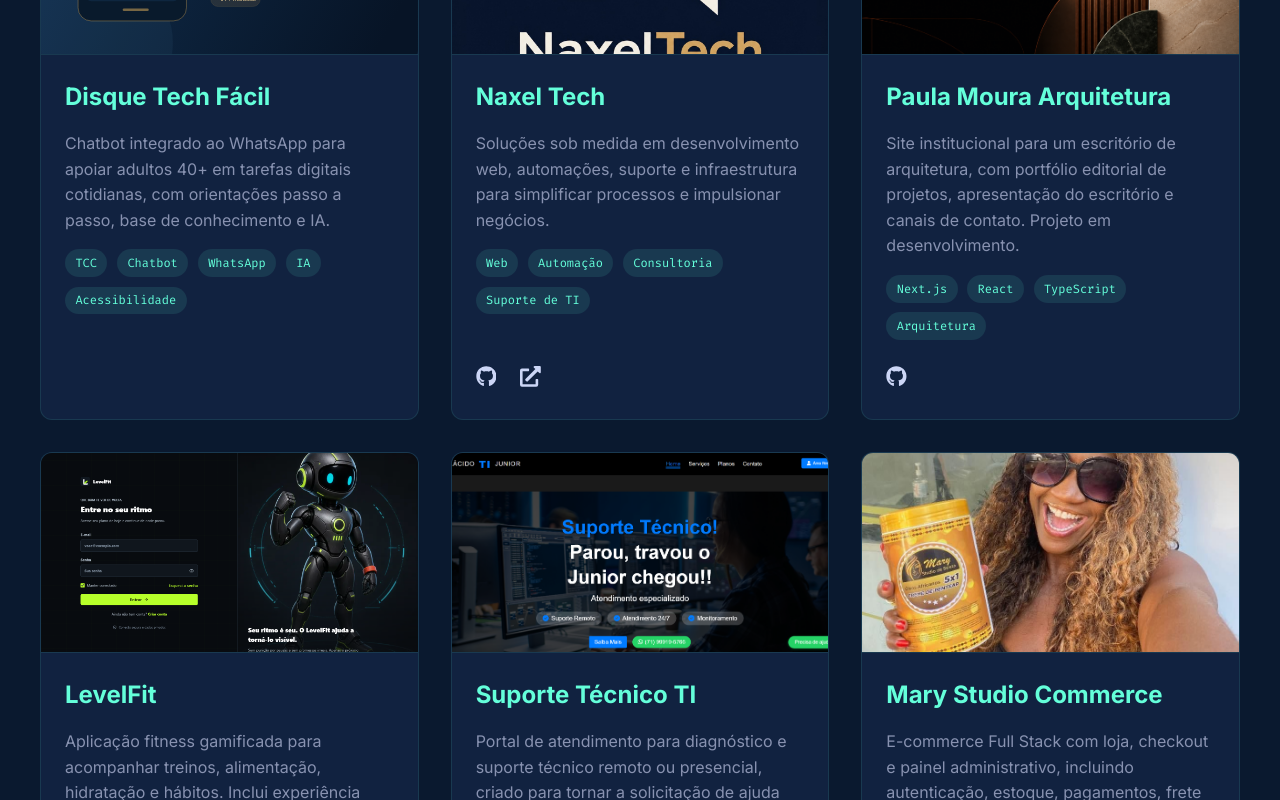
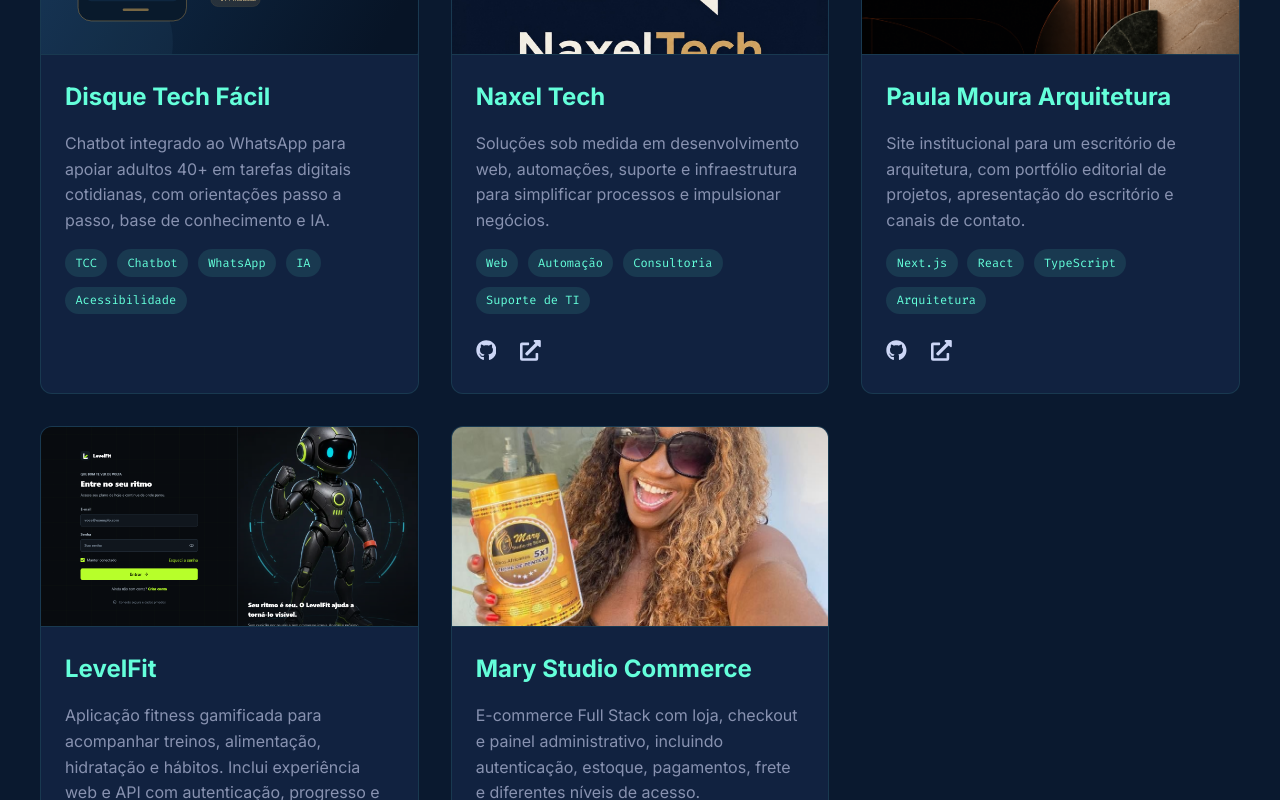
Before and after one commit to PlacidoFjr/Portfolio, a React (Create React App) app: page /projects in a window 1280 px wide. Shown: the part 400-1200 px from the top of the page. Built offline with nearby package versions, Linux system fonts and the light colour scheme.

Commit message:
chore: remove technical support project card

```diff
--- a/src/data/projects.js
+++ b/src/data/projects.js
@@ -17,10 +17,10 @@ export const projects = [
   },
   {
     title: 'Paula Moura Arquitetura',
-    description: 'Site institucional para um escritório de arquitetura, com portfólio editorial de projetos, apresentação do escritório e canais de contato. Projeto em desenvolvimento.',
+    description: 'Site institucional para um escritório de arquitetura, com portfólio editorial de projetos, apresentação do escritório e canais de contato.',
     image: '/imagens/paula-moura-arquitetura.png',
     github: 'https://github.com/PlacidoFjr/PAULA-ARQUI',
-    live: '',
+    live: 'https://paula-arqui.vercel.app/',
     tags: ['Next.js', 'React', 'TypeScript', 'Arquitetura']
   },
   {
@@ -32,14 +32,6 @@ export const projects = [
     tags: ['Next.js', 'TypeScript', 'NestJS', 'Prisma', 'PostgreSQL']
   },
   {
-    title: 'Suporte Técnico TI',
-    description: 'Portal de atendimento para diagnóstico e suporte técnico remoto ou presencial, criado para tornar a solicitação de ajuda mais simples.',
-    image: '/imagens/suporte-tecnico.png',
-    github: 'https://github.com/PlacidoFjr',
-    live: 'https://suportepjr.vercel.app/',
-    tags: ['Suporte técnico', 'UX', 'Vercel']
-  },
-  {
     title: 'Mary Studio Commerce',
     description: 'E-commerce Full Stack com loja, checkout e painel administrativo, incluindo autenticação, estoque, pagamentos, frete e diferentes níveis de acesso.',
     image: '/imagens/mary-studio.jpg',
```
Also changed, not shown: 1 other file (tests, documents, lock files or other folders).
